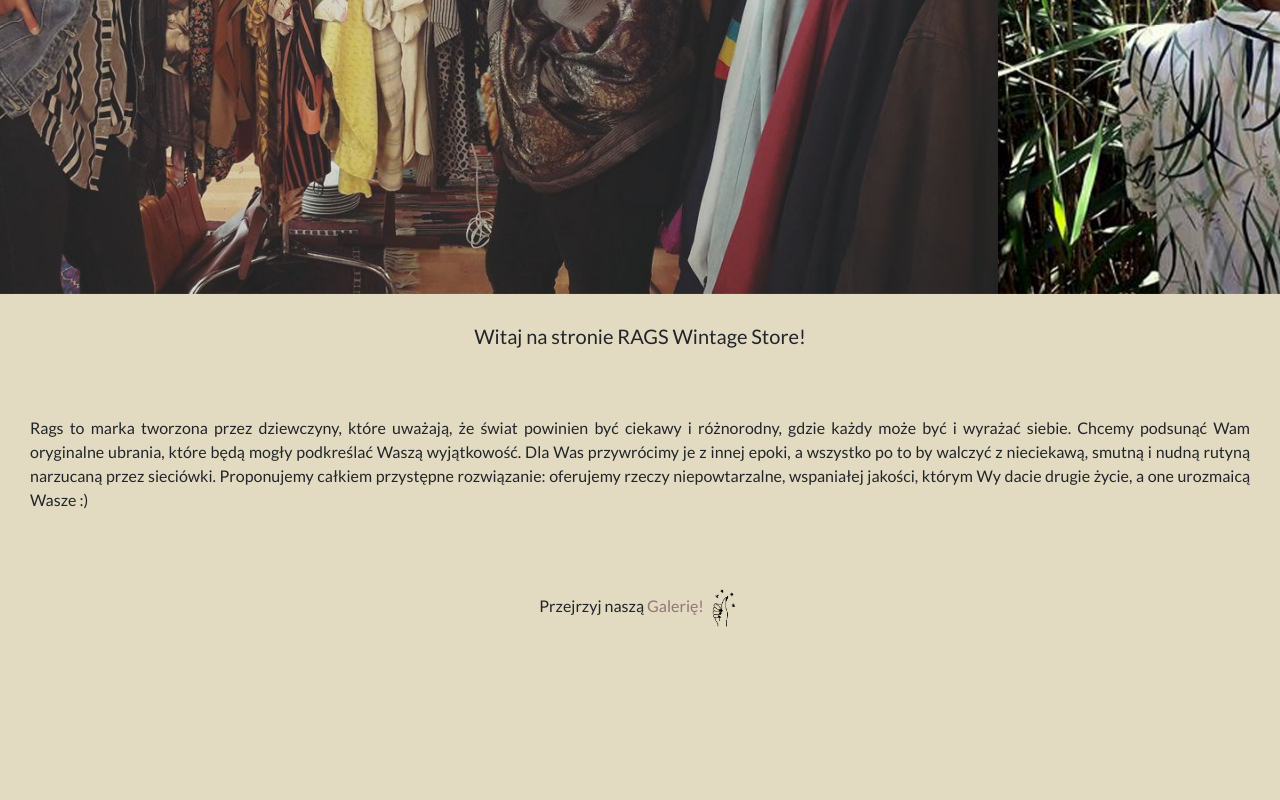
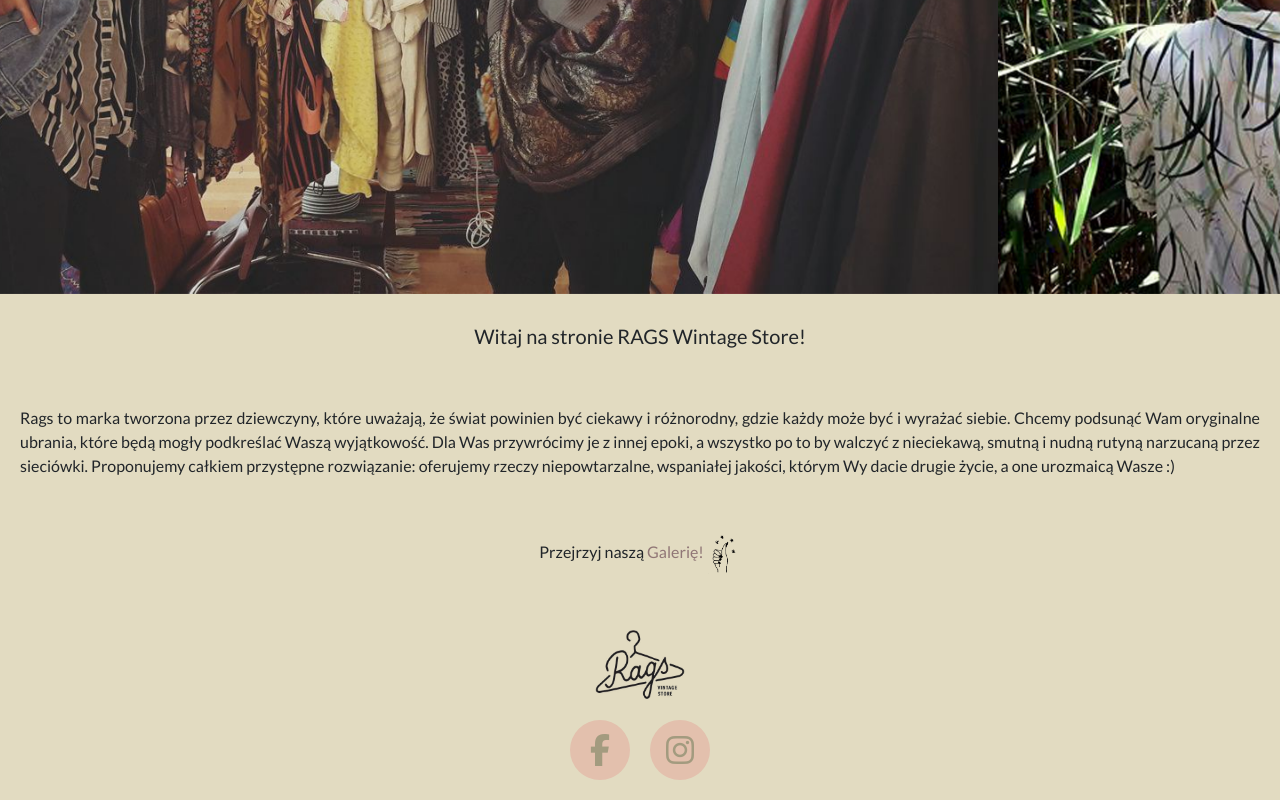
Before and after one commit to falamhazam/falamhazam.github.io, a plain HTML site: page RAGS/index.html in a window 1280 px wide. Shown: the part 496-1296 px from the top of the page. Before the commit the page ends 1170 px from the top, so only its background shows below. Drawn offline with nearby package versions, Linux system fonts and the light colour scheme.

Commit message:
RAGS social-icons

```diff
--- a/RAGS/index.html
+++ b/RAGS/index.html
@@ -91,6 +91,17 @@
             <div class="col-md-12 text-center rags-paragraph">
                 <p>Przejrzyj naszą <a class="rags-gallery-link" href="">Galerię!</a><img id="hand-logo2" class="rags-icons-low" src="img/hand-logo-2C.png" alt=""></p>
             </div>
+            <div class="col-md-12 text-center rags-paragraph">
+                <img class="logo-paragraph" src="img/rags2-icon-300C.png" alt="">
+            </div>
+            <div class="col-md-12 text-center social-icons-container">
+                <a href="https://www.facebook.com/RAGS-vintage-store-337912809697157/">
+                    <div class="social-div"><i class="fa fa-facebook" aria-hidden="true"></i></div>
+                </a>
+                <a href="https://www.instagram.com/ragsvintages/?hl=pl">
+                    <div class="social-div"><i class="fa fa-instagram" aria-hidden="true"></i></div>
+                </a>
+            </div>
         </div>
 
 
--- a/RAGS/style/style.css
+++ b/RAGS/style/style.css
@@ -144,7 +144,7 @@
 }
 
 #about div.rags-paragraph {
-    padding: 30px;
+    padding: 20px;
 }
 
 #about div.rags-paragraph img.rags-icons-low {
@@ -163,3 +163,25 @@
 img.rags-icons-low:hover {
     transform: rotate(24deg);
 }
+
+img.logo-paragraph {
+    max-height: 70px;
+}
+
+.social-icons-container {
+    display: flex;
+    justify-content: center;
+    padding-bottom: 20px;
+}
+
+.social-div {
+    background-color: #E3C0AD;
+    width: 60px;
+    height: 60px;
+    border-radius: 50%;
+    padding: 6px;
+    font-size: 2em;
+    margin-left: 10px;
+    margin-right: 10px;
+    color: #a39b7f;
+}
```
